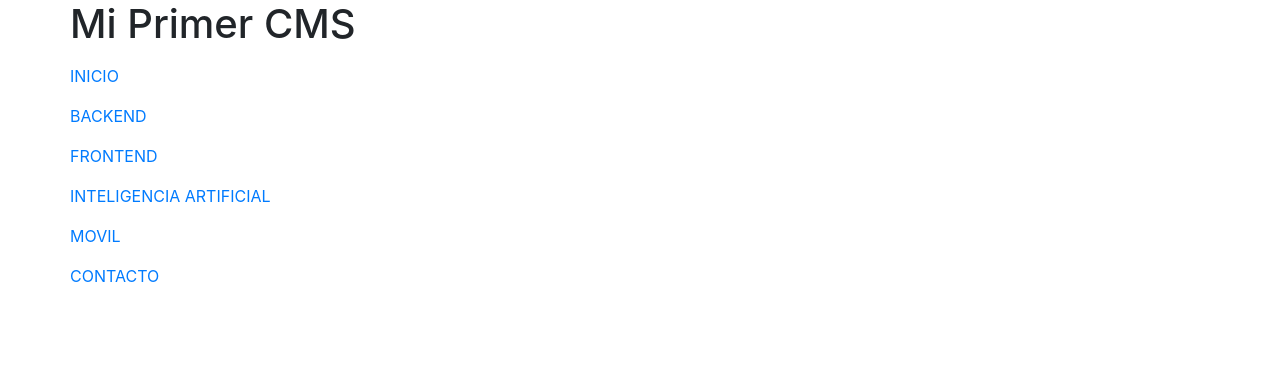
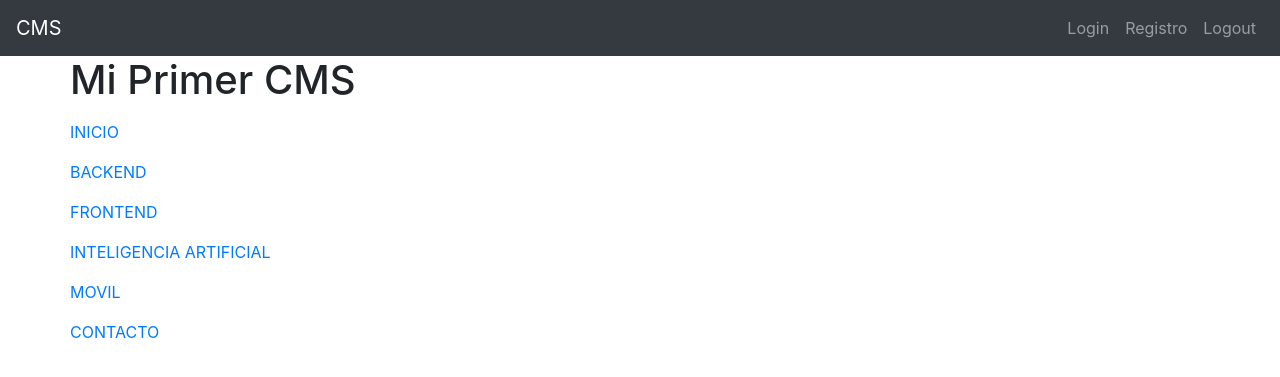
Before and after one commit to ferna2g/CMS, a Django app: page / in a window 1280 px wide. Shown: the top 377 px of the page. Run offline with Django 3.2, Linux system fonts and the light colour scheme; some libraries are stand-ins or nearby versions.

Commit message:
creando el navbar

```diff
--- a/templates/base.html
+++ b/templates/base.html
@@ -8,6 +8,9 @@
     <link rel="stylesheet" href="https://stackpath.bootstrapcdn.com/bootstrap/4.4.1/css/bootstrap.min.css" integrity="sha384-Vkoo8x4CGsO3+Hhxv8T/Q5PaXtkKtu6ug5TOeNV6gBiFeWPGFN9MuhOf23Q9Ifjh" crossorigin="anonymous">
   </head>
   <body>
+
+      {% include 'navbar.html' %}
+
       <div class="container">
           {% include 'message.html' %}
         <div class="row">
--- a/templates/navbar.html
+++ b/templates/navbar.html
@@ -0,0 +1,23 @@
+<nav class="navbar navbar-expand-md bg-dark navbar-dark">
+  <a href="#" class="navbar-brand">CMS</a>
+
+  <button type="button" name="button" class="navbar-toggler navbar-toggler-right" data-toggle="collapse" data-target="#navb">
+      <span class="navbar-toggler-icon"></span>
+  </button>
+
+  <div id="navb" class="navbar-collapse collapse hide">
+    <ul class="nav navbar-nav ml-auto">
+      <li class="navbar-item">
+        <a href="#" class="nav-link">Login</a>
+      </li>
+
+      <li class="navbar-item">
+        <a href="#" class="nav-link">Registro</a>
+      </li>
+
+      <li class="navbar-item">
+        <a href="#" class="nav-link">Logout</a>
+      </li>
+    </ul>
+  </div>
+</nav>
```
